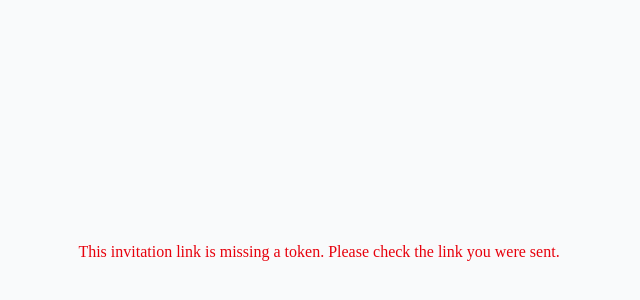
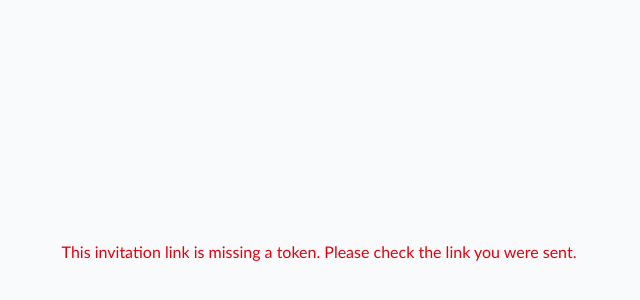
Before and after one commit to SaadAhmed17/infrasentinel, a Next.js app in the folder apps/web/: page /accept-invite in a window 1280 px wide. Shown: the part 148-448 px from the top of the page, without its empty margins (321-961 px from the left). Built offline with nearby package versions, Linux system fonts and the light colour scheme; no server answers.

Commit message:
Fix font rendering: switch to Calibri and correct dark mode CSS variables

```diff
--- a/apps/web/src/app/globals.css
+++ b/apps/web/src/app/globals.css
@@ -7,7 +7,7 @@
 @theme inline {
   --color-background: var(--background);
   --color-foreground: var(--foreground);
-  --font-sans: var(--font-sans);
+  --font-sans: 'Calibri', 'Segoe UI', system-ui, sans-serif;
   --font-mono: var(--font-geist-mono);
   --font-heading: var(--font-sans);
   --color-sidebar-ring: var(--sidebar-ring);
@@ -123,8 +123,9 @@
   }
   body {
     @apply bg-background text-foreground;
+    font-weight: 500;
   }
   html {
-    @apply font-sans;
+    @apply font-sans antialiased;
   }
 }
```
